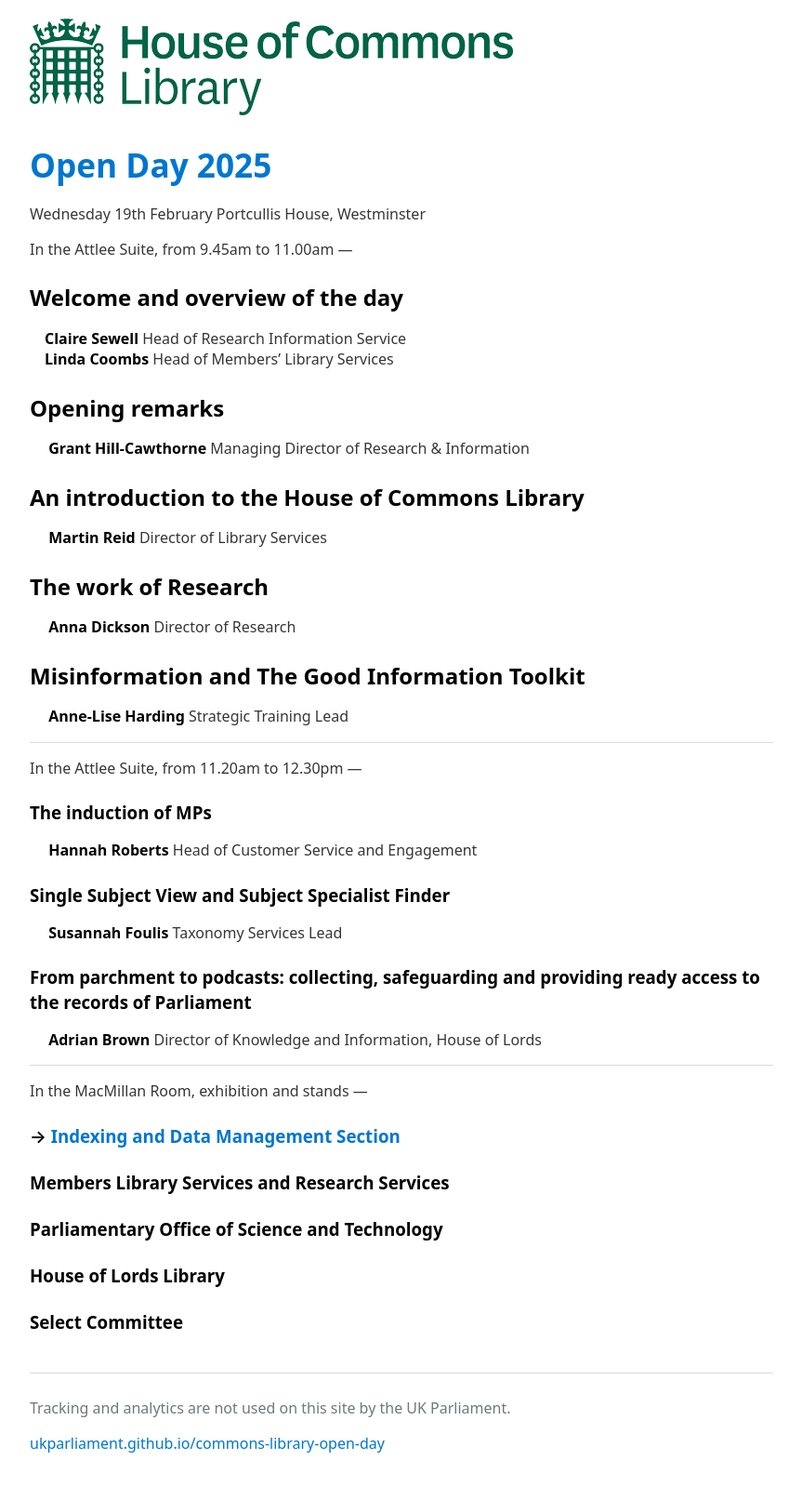
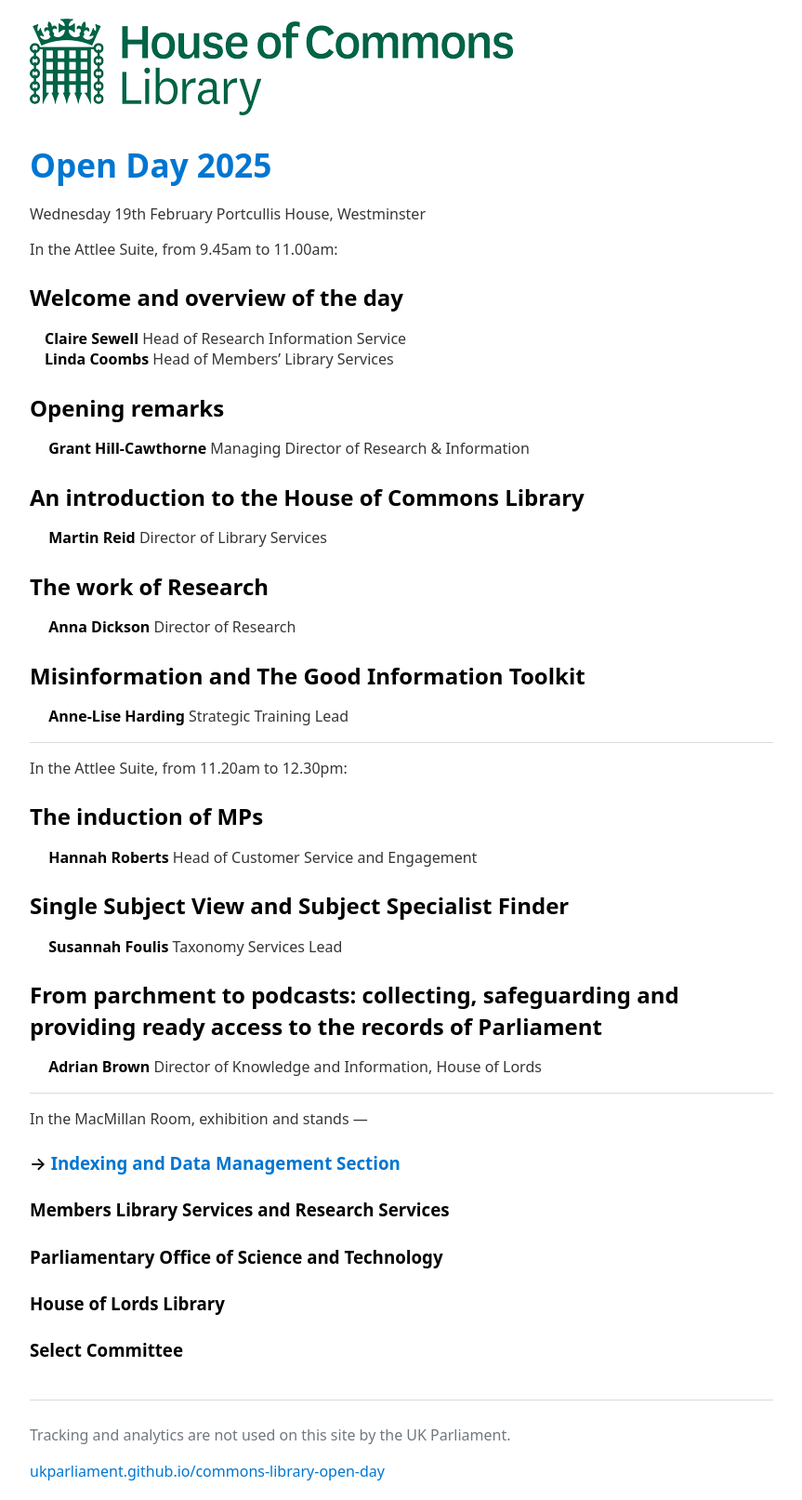
Before and after one commit to ukparliament/commons-library-open-day, a Jekyll site: the page built from 2025/index.md, in a window 1280 px wide. Shown: the whole page at 93% size, without its empty margins (208-1071 px from the left). Built offline with Jekyll 4.4.1, drawn with Linux system fonts in a browser that asks for light colours; our own code applies the rules of GitHub Pages for plain Markdown files; before the commit the page ends 1583 px from its top, so only the background shows below that; part of the change alters nothing that is shown.

```diff
--- a/2025/index.md
+++ b/2025/index.md
@@ -7,7 +7,7 @@
 Wednesday 19th February
 Portcullis House, Westminster
 
-In the Attlee Suite, from 9.45am to 11.00am &mdash;
+In the Attlee Suite, from 9.45am to 11.00am:
 
 ## Welcome and overview of the day
 &emsp;**Claire Sewell** Head of Research Information Service<br>
@@ -27,15 +27,15 @@ In the Attlee Suite, from 9.45am to 11.00am &mdash;
 
 ---
 
-In the Attlee Suite, from 11.20am to 12.30pm &mdash;
+In the Attlee Suite, from 11.20am to 12.30pm:
 
-### The induction of MPs
+## The induction of MPs
 &emsp; **Hannah Roberts** Head of Customer Service and Engagement
 
-### Single Subject View and Subject Specialist Finder
+## Single Subject View and Subject Specialist Finder
 &emsp; **Susannah Foulis** Taxonomy Services Lead
 
-### From parchment to podcasts: collecting, safeguarding and providing ready access to the records of Parliament
+## From parchment to podcasts: collecting, safeguarding and providing ready access to the records of Parliament
 &emsp; **Adrian Brown** Director of Knowledge and Information, House of Lords
 
 ---
```
